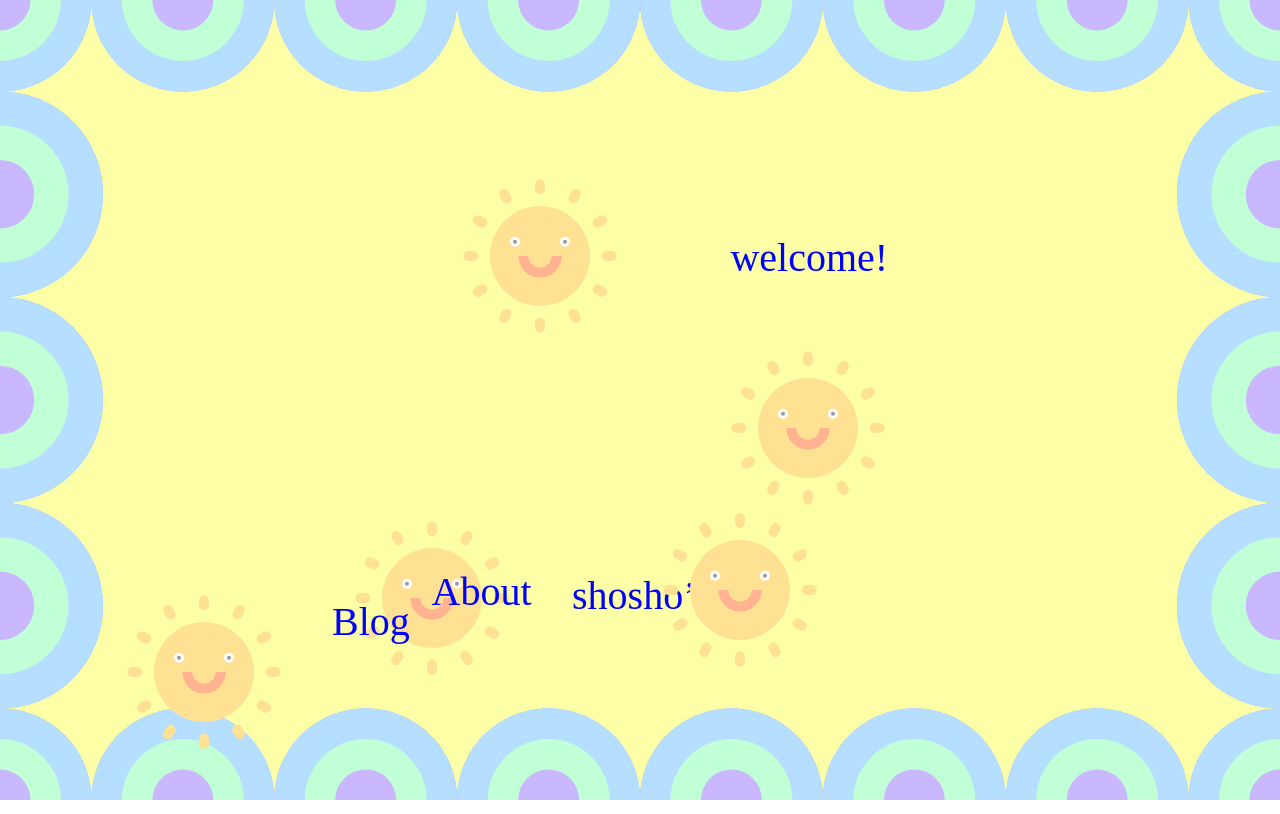
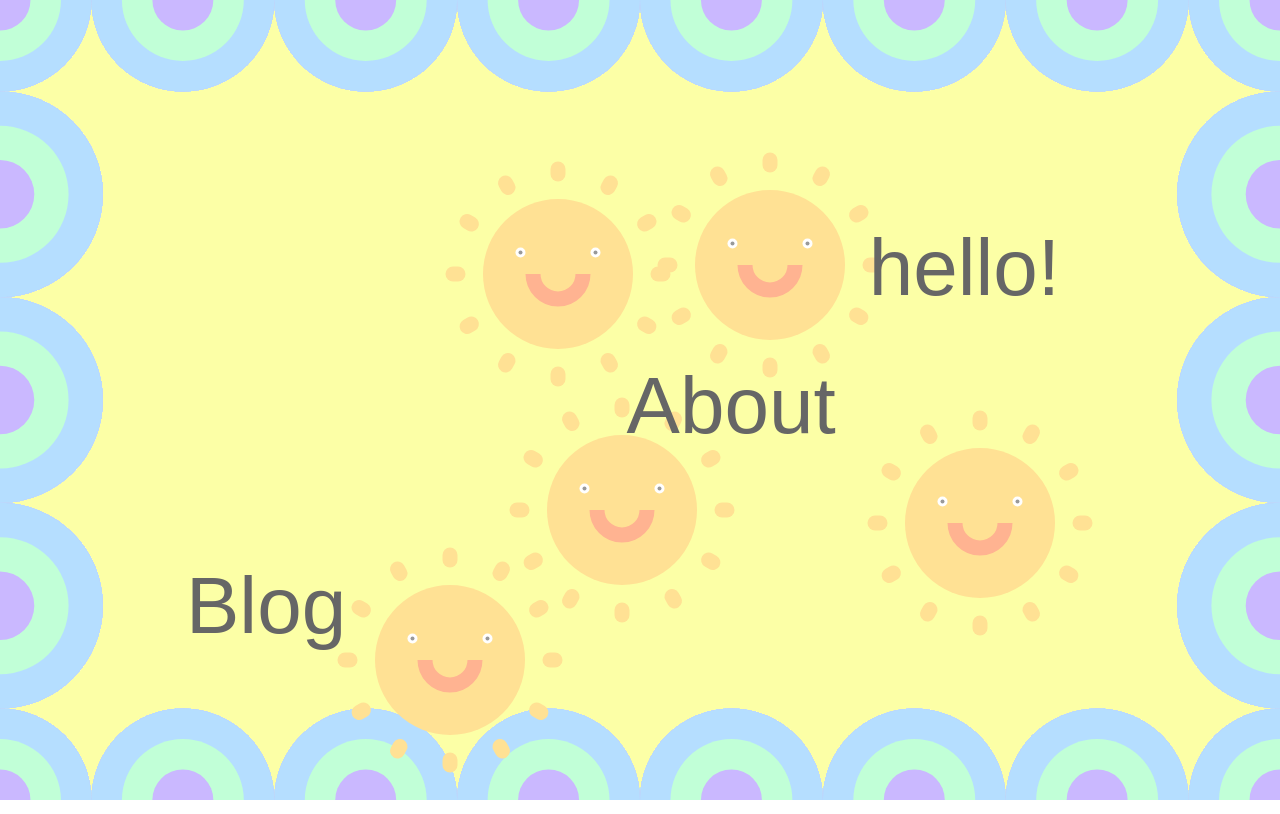
Before and after one commit to hishosho/blog, a Next.js app: page / in a window 1280 px wide. Built offline with nearby package versions, Linux system fonts and the light colour scheme.

Commit message:
[Feat]: 首页动画添加路由

```diff
--- a/components/home/AnimationContent.tsx
+++ b/components/home/AnimationContent.tsx
@@ -1,10 +1,12 @@
 import { useEffect, useCallback, useRef, useState } from 'react'
 import SunLogo from '../../components/common/SunLogo'
+import Router from 'next/router'
 
 interface AnimationEle {
   id: string;
   type: string;
   text?: string;
+  path?: string;
   x: number;
   y: number;
   vx: number;
@@ -17,32 +19,29 @@ interface Size {
 
 interface childProps {
   contentSize: Size;
-  go: Function;
 }
 
 const AnimationContent = (props: childProps) => {
   const {
     contentSize,
-    go
   } = props
 
   const raf = useRef<any>(null)
   const [animationEles] = useState<AnimationEle[]>([
-    {id: 'sun_1', type: 'sun', x: 0, y: 0, vx: 1, vy: 1.5},
-    {id: 'text_2', type: 'text', text: 'shosho’s site', x: 100, y: 100, vx: 2, vy: 2},
-    {id: 'sun_2', type: 'sun', x: 200, y: 100, vx: 2.5, vy: 2.5},
-    {id: 'sun_3', type: 'sun', x: 300, y: 100, vx: 3, vy: 3},
-    {id: 'sun_4', type: 'sun', x: 400, y: 100, vx: 2.5, vy: 3.5},
-    {id: 'sun_5', type: 'sun', x: 500, y: 100, vx: 1.8, vy: 2},
-    {id: 'text_1', type: 'text', text: 'welcome!', x: 0, y: 0, vx: 2.2, vy: 3},
-    {id: 'about', type: 'text', text: 'About', x: 0, y: 0, vx: 1.3, vy: 2},
-    {id: 'blog', type: 'text', text: 'Blog', x: 0, y: 0, vx: 1, vy: 1.8}
+    {id: 'sun_1', type: 'sun', x: 0, y: 0, vx: 3, vy: 1.5},
+    {id: 'sun_2', type: 'sun', x: 90, y: 100, vx: 2.5, vy: 2.5},
+    {id: 'sun_3', type: 'sun', x: 120, y: 100, vx: 3, vy: 3},
+    {id: 'sun_4', type: 'sun', x: 300, y: 100, vx: 2.5, vy: 3.5},
+    {id: 'sun_5', type: 'sun', x: 400, y: 100, vx: 1.8, vy: 2},
+    {id: 'text_1', type: 'text', text: 'hello!', x: 200, y: 0, vx: 2.2, vy: 3},
+    {id: 'about', type: 'text', text: 'About', path: '/about', x: 0, y: 100, vx: 1.3, vy: 2},
+    {id: 'blog', type: 'text', text: 'Blog', path: '/blog', x: 300, y: 200, vx: 1, vy: 1.8}
   ])
 
   const run = useCallback(() => {
     if (raf.current !== void 0) {
       animationEles.map((ele) => {
-        if (ele.x + ele.vx > contentSize.width || ele.x + ele.vx <=0) {
+        if (ele.x + ele.vx > contentSize.width - 200 || ele.x + ele.vx <=0) {
           ele.vx = -ele.vx
         }
 
@@ -70,14 +69,40 @@ const AnimationContent = (props: childProps) => {
     }
   }, [run])
 
+  const goto = (item: AnimationEle) => {
+    if (item.path) {
+      window.cancelAnimationFrame(raf.current)
+      Router.push(`${item.path}`)
+    }
+  }
+
+  const textContent = (item: AnimationEle) => {
+    const style = {
+      fontSize: '80px',
+      fontWeight: 500,
+      color: '#666',
+      fontFamily: 'fantasy',
+      cursor: ''
+    }
+    if (item.path) style.cursor = 'pointer'
+    return (
+    <div
+      style={{ ...style }}
+      onClick={() => goto(item)}
+    >
+      {item.text}
+    </div>
+    )
+  }
+
   const subContent = (item: AnimationEle) => {
     if (item.type === 'text') {
-      return <div style={{width: '400px', fontSize: '40px', fontWeight: 500, color: 'blue'}}>{item.text}</div>
+      return textContent(item)
     } else {
       return (
         <SunLogo
-          size={{ width: 200, height: 200, r: 200 / 4 }}
-          translate={{ x: 200 / 2, y: 200 / 2 }}
+          size={{ width: 300, height: 300, r: 300 / 4 }}
+          translate={{ x: 300 / 2, y: 300 / 2 }}
           color="#FFE194"
         />
       )
@@ -85,7 +110,12 @@ const AnimationContent = (props: childProps) => {
   }
 
   return (
-    <div style={{ width: contentSize.width, height: contentSize.height }}>
+    <div
+      style={{
+        width: contentSize.width,
+        height: contentSize.height,
+        margin: `0 auto;`
+      }}>
       {
         animationEles.map((item, i) => {
           return (
--- a/pages/index.tsx
+++ b/pages/index.tsx
@@ -123,7 +123,6 @@ const Home: NextPage = ({initWords}) => {
         /> */}
         <AnimationContent
           contentSize={contentSize}
-          go={goto}
         />
       </div>
     )
```
